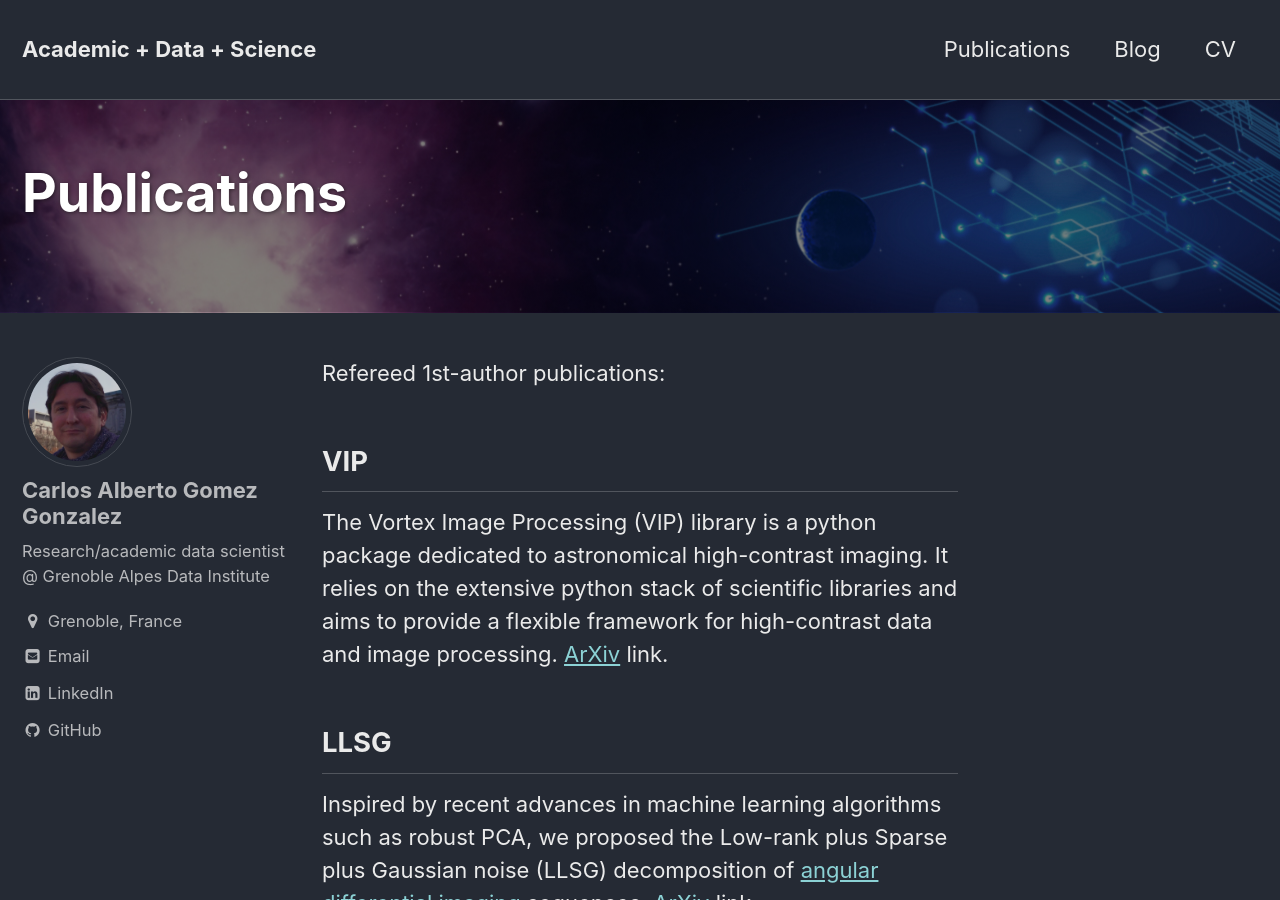
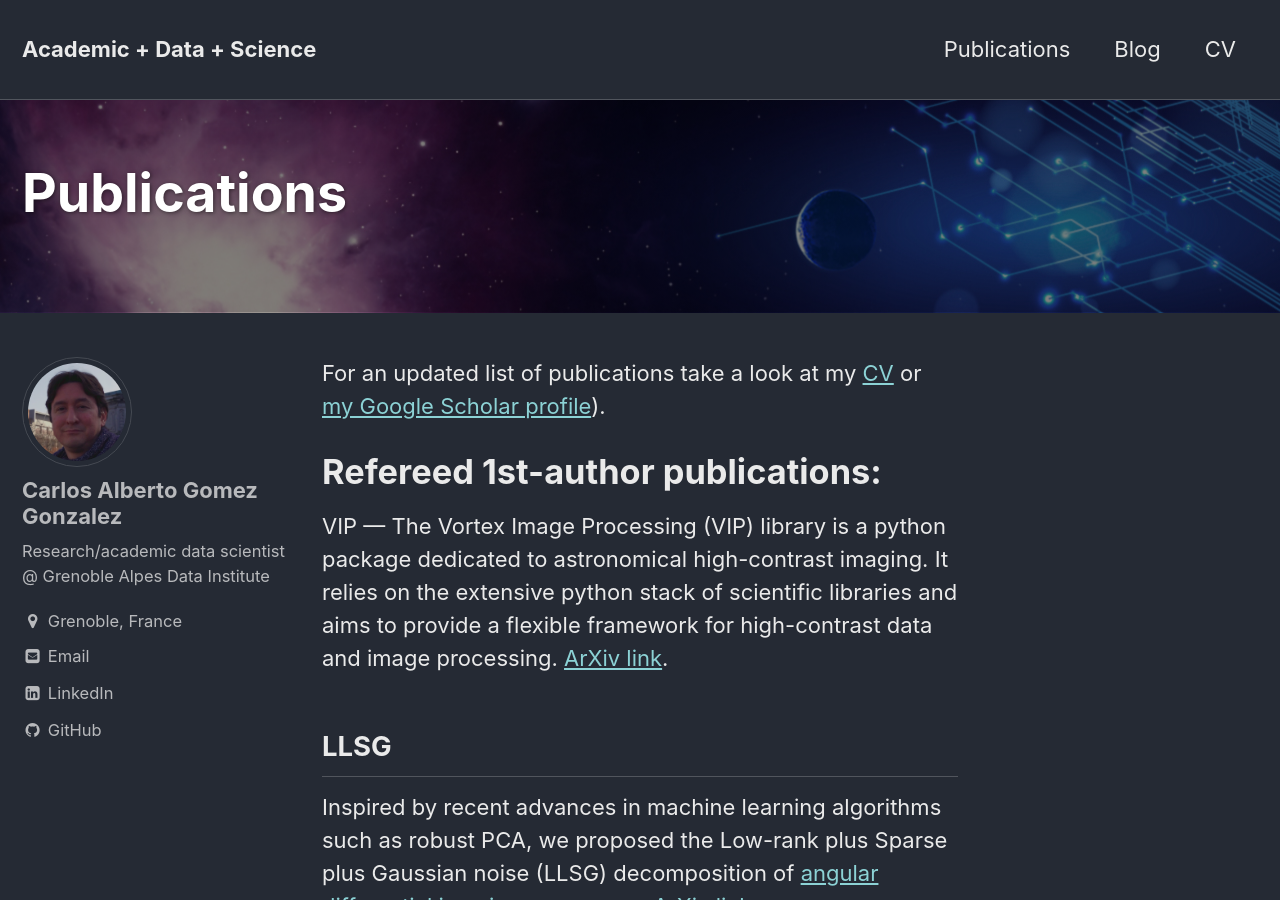
Before and after one commit to carlos-gg/carlos-gg.github.io, a Jekyll site: the page built from _pages/publications.md, in a window 1280 px wide and 900 px high. Built offline with Jekyll 4.4.1, drawn with Linux system fonts in a browser that asks for light colours; some of the changed text lies outside the part shown.

Commit message:
updated publications

```diff
--- a/_pages/publications.md
+++ b/_pages/publications.md
@@ -5,16 +5,22 @@
 author_profile: true
 ---
 
+For an updated list of publications take a look at my [CV](https://carlgogo.github.io/assets/cv/cv.pdf) or [my Google Scholar profile](https://scholar.google.fr/citations?user=UJBh1DUAAAAJ&hl=en)).
+
 Refereed 1st-author publications:
-
+=================================
 VIP
 ---
-The Vortex Image Processing (VIP) library is a python package dedicated to astronomical high-contrast imaging. It relies on the extensive python stack of scientific libraries and aims to provide a flexible framework for high-contrast data and image processing. [ArXiv](https://arxiv.org/abs/1705.06184) link.
+The Vortex Image Processing (VIP) library is a python package dedicated to astronomical high-contrast imaging. It relies on the extensive python stack of scientific libraries and aims to provide a flexible framework for high-contrast data and image processing. [ArXiv link](https://arxiv.org/abs/1705.06184).
 
 LLSG
 ----
-Inspired by recent advances in machine learning algorithms such as robust PCA, we proposed the Low-rank plus Sparse plus Gaussian noise (LLSG) decomposition of [angular differential imaging](https://vimeo.com/125547220) sequences. [ArXiv](https://arxiv.org/abs/1602.08381) link.
+Inspired by recent advances in machine learning algorithms such as robust PCA, we proposed the Low-rank plus Sparse plus Gaussian noise (LLSG) decomposition of [angular differential imaging](https://vimeo.com/125547220) sequences. [ArXiv link](https://arxiv.org/abs/1602.08381).
 
 Supervised detection of exoplanets
 ----------------------------------
-We reformulate the exoplanet detection task (for angular differential imaging sequences) building on well-established machine learning techniques to take high-contrast imaing post-processing from an unsupervised to a supervised learning context. In this new framework, we presented algorithmic solutions using two different discriminative models: SODIRF (random forests) and SODINN (neural networks). The proposed supervised detection framework outperforms state-of-the-art techniques in the task of discriminating planet signal from speckles (SODINN improves the true positive rate by a factor ranging from ∼2 to ∼10). [ArXiv](https://arxiv.org/abs/1712.02841) link.
+We reformulate the exoplanet detection task (for angular differential imaging sequences) building on well-established machine learning techniques to take high-contrast imaing post-processing from an unsupervised to a supervised learning context. In this new framework, we presented algorithmic solutions using two different discriminative models: SODIRF (random forests) and SODINN (neural networks). The proposed supervised detection framework outperforms state-of-the-art techniques in the task of discriminating planet signal from speckles. For instance, SODINN improves the true positive rate by a factor ranging from ∼2 to ∼10 wrt. low-rank based approaches, working at the same false positive rate. [ArXiv link](https://arxiv.org/abs/1712.02841).
+
+PhD Thesis
+==========
+_Advanced data processing for high-contrast imaging-Pushing exoplanet direct detection limits with machine learning_. 2017, Université de Liège. Supervisors: Prof. Jean Surdej, Prof. Marc Van Droogenbroeck and Dr. Olivier Absil. [ORBi link](http://orbi.ulg.ac.be/handle/2268/214337).
```
